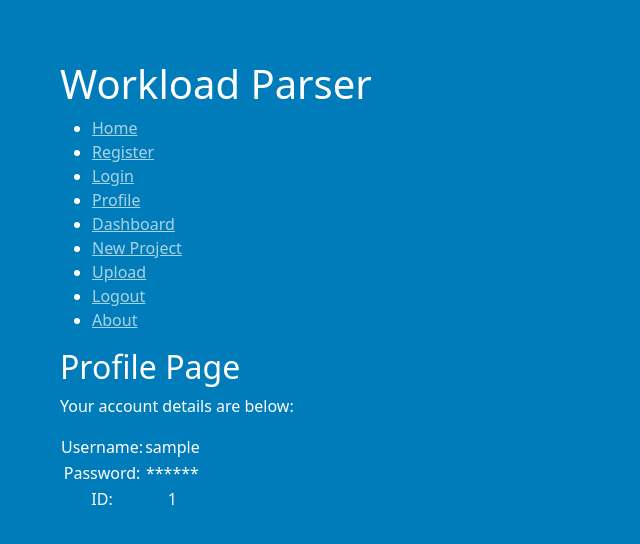
After one commit to fr0gger03/flask_pandas, a Flask app: page /profile in a window 1280 px wide. The commit adds this page. Shown: the top 544 px of the page, without its empty margins (0-640 px from the left). Run offline with Flask 3, Linux system fonts and the light colour scheme; the visitor is signed in with stand-in values (Sample User, id 1); data comes from the database, SQL or seed files in the repository.

Commit message:
Added session and profile page
Signed-off-by: Tom Twyman <thomas.twyman@docker.com>

```diff
--- a/parser/routes.py
+++ b/parser/routes.py
@@ -1,4 +1,4 @@
-from flask import Blueprint, redirect, render_template, url_for
+from flask import Blueprint, redirect, render_template, url_for, session
 from app import db, bcrypt
 from flask import current_app as app
 from werkzeug.utils import secure_filename
@@ -36,11 +36,10 @@ def login():
         if user:
             if bcrypt.check_password_hash(user.password, form.password.data):
                 if login_user(user):
+                    session['loggedin'] = True
+                    session['id'] = user.id
+                    session['username'] = user.username
                     return redirect(url_for('pages.dashboard'))
-    # else:
-    #     for fieldName, errorMessages in form.errors.items():
-    #         for err in errorMessages:
-    #             print(fieldName, err)
     return render_template('pages/login.html', form=form)
 
 @bp.route('/logout', methods=['GET', 'POST'])
@@ -52,7 +51,6 @@ def logout():
 @bp.route("/register", methods=['GET', 'POST'])
 def register():
     form = RegisterForm()
-
     if form.validate_on_submit():
         hashed_password = bcrypt.generate_password_hash(form.password.data).decode("utf-8")
         new_user = User(username=form.username.data, password=hashed_password)
@@ -60,6 +58,19 @@ def register():
         db.session.commit()
         return redirect(url_for('pages.login'))
     return render_template('pages/register.html', form=form)
+
+
+@bp.route('/profile')
+@login_required
+def profile():
+    # Check if the user is logged in
+    if 'loggedin' in session:
+        # We need all the account info for the user so we can display it on the profile page
+        user = User.query.filter_by(username=session['username']).first()
+        # Show the profile page with account info
+        return render_template('pages/profile.html', user=user)
+    # User is not logged in redirect to login page
+    return redirect(url_for('pages.login'))
 
 
 @bp.route('/upload', methods=['GET', 'POST'])
--- a/parser/templates/_navigation.html
+++ b/parser/templates/_navigation.html
@@ -3,6 +3,7 @@
       <li><a href="{{ url_for('pages.home') }}">Home</a></li>
       <li><a href="{{ url_for('pages.register') }}">Register</a></li>
       <li><a href="{{ url_for('pages.login') }}">Login</a></li>
+      <li><a href="{{ url_for('pages.profile') }}">Profile</a></li>
       <li><a href="{{ url_for('pages.dashboard') }}">Dashboard</a></li>
       <li><a href="{{ url_for('pages.create_project') }}">New Project</a></li>
       <li><a href="{{ url_for('pages.upload') }}">Upload</a></li>
--- /dev/null
+++ b/parser/templates/pages/profile.html
@@ -0,0 +1,24 @@
+{% extends 'base.html' %}
+
+{% block title %}Profile{% endblock %}
+
+{% block content %}
+<h2>Profile Page</h2>
+<div>
+    <p>Your account details are below:</p>
+    <table>
+        <tr>
+            <td>Username:</td>
+            <td>{{ user['username'] }}</td>
+        </tr>
+        <tr>
+            <td>Password:</td>
+            <td>******</td>
+        </tr>
+        <tr>
+            <td>ID:</td>
+            <td>{{ user['id'] }}</td>
+        </tr>
+    </table>
+</div>
+{% endblock %}
```
Also changed, not shown: parser/forms.py (+22 -7 lines).
